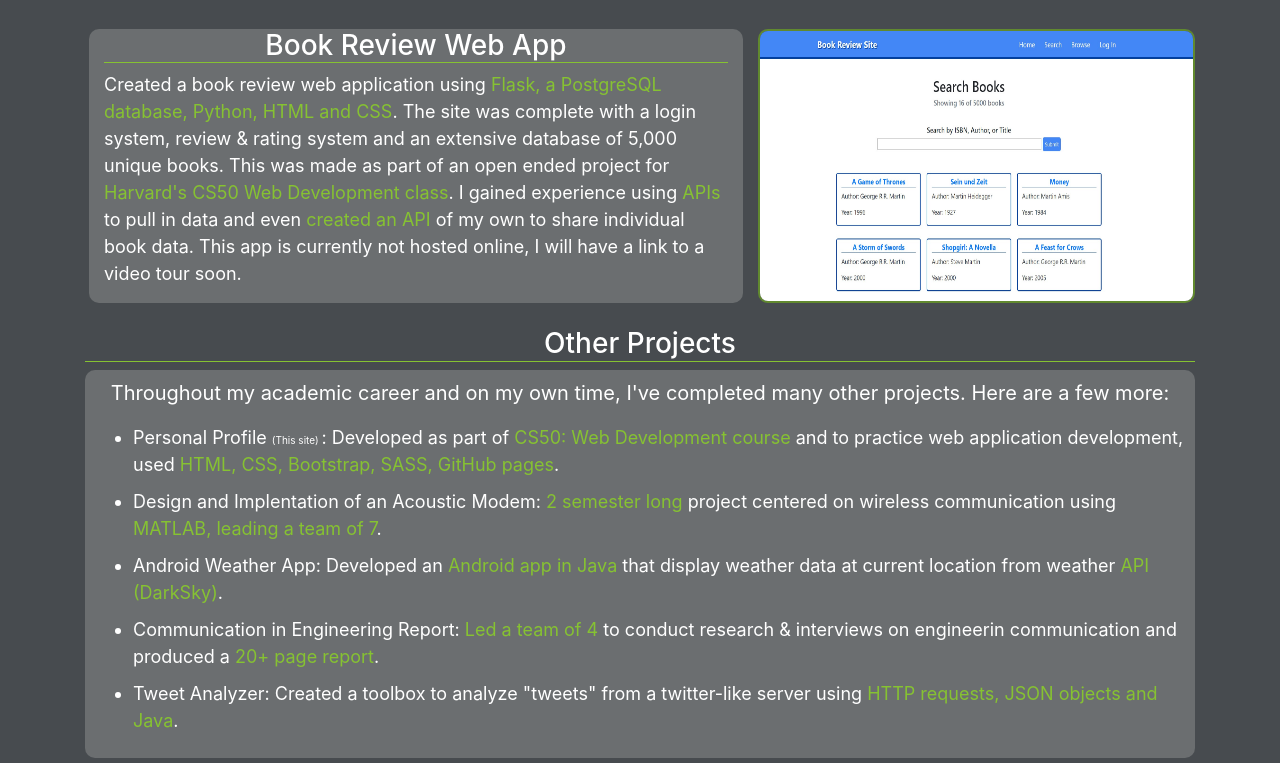
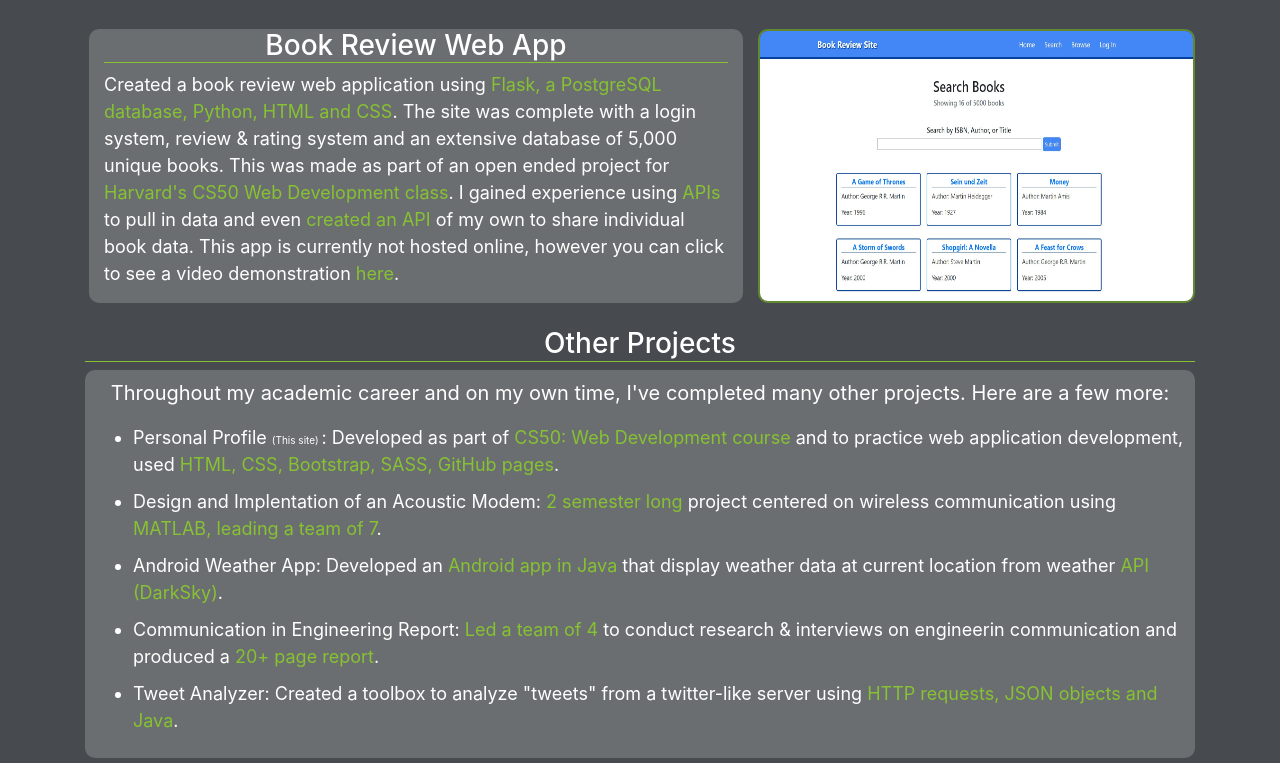
Before and after one commit to Mattgallant/MySite, a plain HTML site: page skills.html in a window 1280 px wide. Shown: the part 2290-3053 px from the top of the page. Drawn offline with nearby package versions, Linux system fonts and the light colour scheme.

Commit message:
Added link to Book Review App Youtube video.

```diff
--- a/skills.html
+++ b/skills.html
@@ -188,7 +188,7 @@
 			<div class="row mt-4 ml-1">
 				<div class="col-md-7 mt-2 col-sm-12 projects-background">
 					<h3 class="text-center under-border-secondary"> Book Review Web App </h3>
-					<p> Created a book review web application using <span class="lightaccent">Flask, a PostgreSQL database, Python, HTML and CSS</span>. The site was complete with a login system, review & rating system and an extensive database of 5,000 unique books. This was made as part of an open ended project for <span class="lightaccent">Harvard's CS50 Web Development class</span>. I gained experience using <span class="lightaccent">APIs</span> to pull in data and even <span class="lightaccent">created an API</span> of my own to share individual book data. This app is currently not hosted online, I will have a link to a video tour soon.</p>
+					<p> Created a book review web application using <span class="lightaccent">Flask, a PostgreSQL database, Python, HTML and CSS</span>. The site was complete with a login system, review & rating system and an extensive database of 5,000 unique books. This was made as part of an open ended project for <span class="lightaccent">Harvard's CS50 Web Development class</span>. I gained experience using <span class="lightaccent">APIs</span> to pull in data and even <span class="lightaccent">created an API</span> of my own to share individual book data. This app is currently not hosted online, however you can click to see a video demonstration <a href="https://youtu.be/ontMw6R8S-Q" class="lightaccent">here</a>.</p>
 				</div>
 				<div class="col-md-5 col-sm-12 mt-2">
 					<img src="imgs/book_review_site.jpg" class="w-100 h-100" id="adb-pic" alt="">
```
